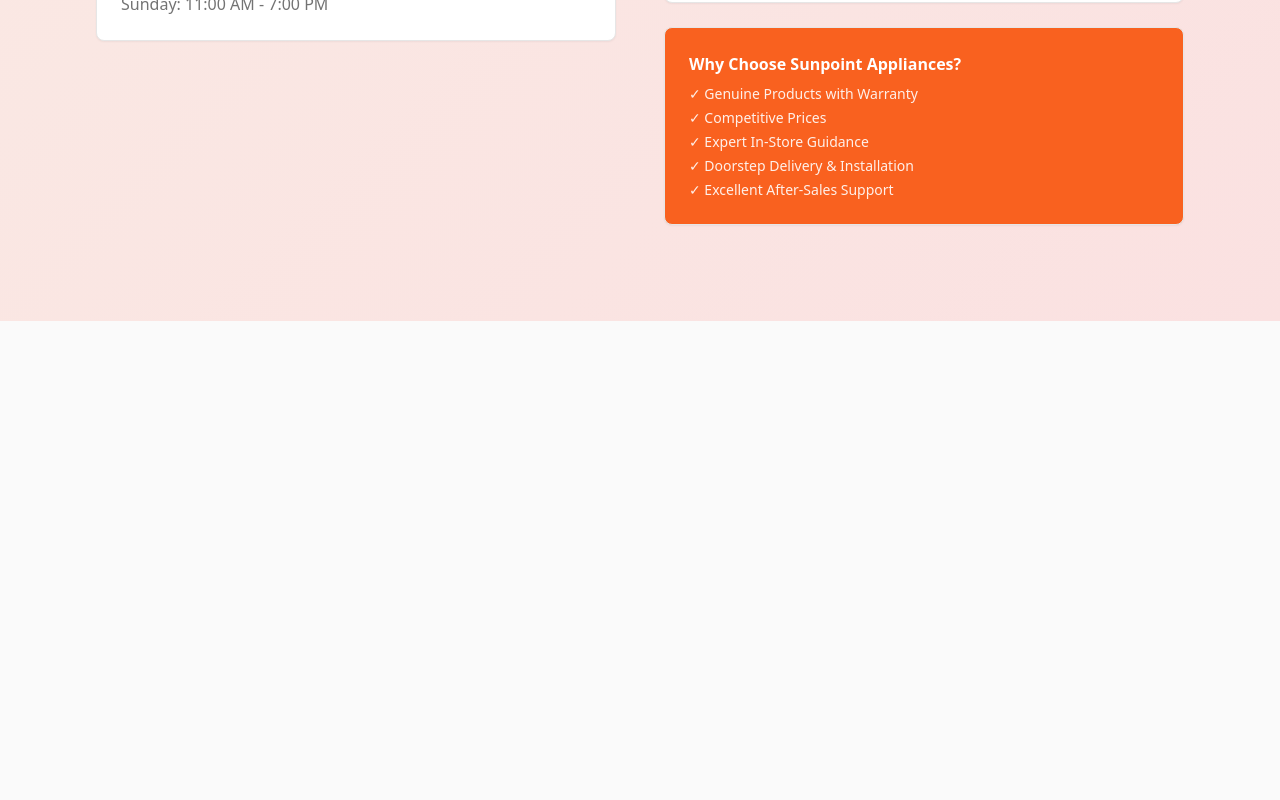
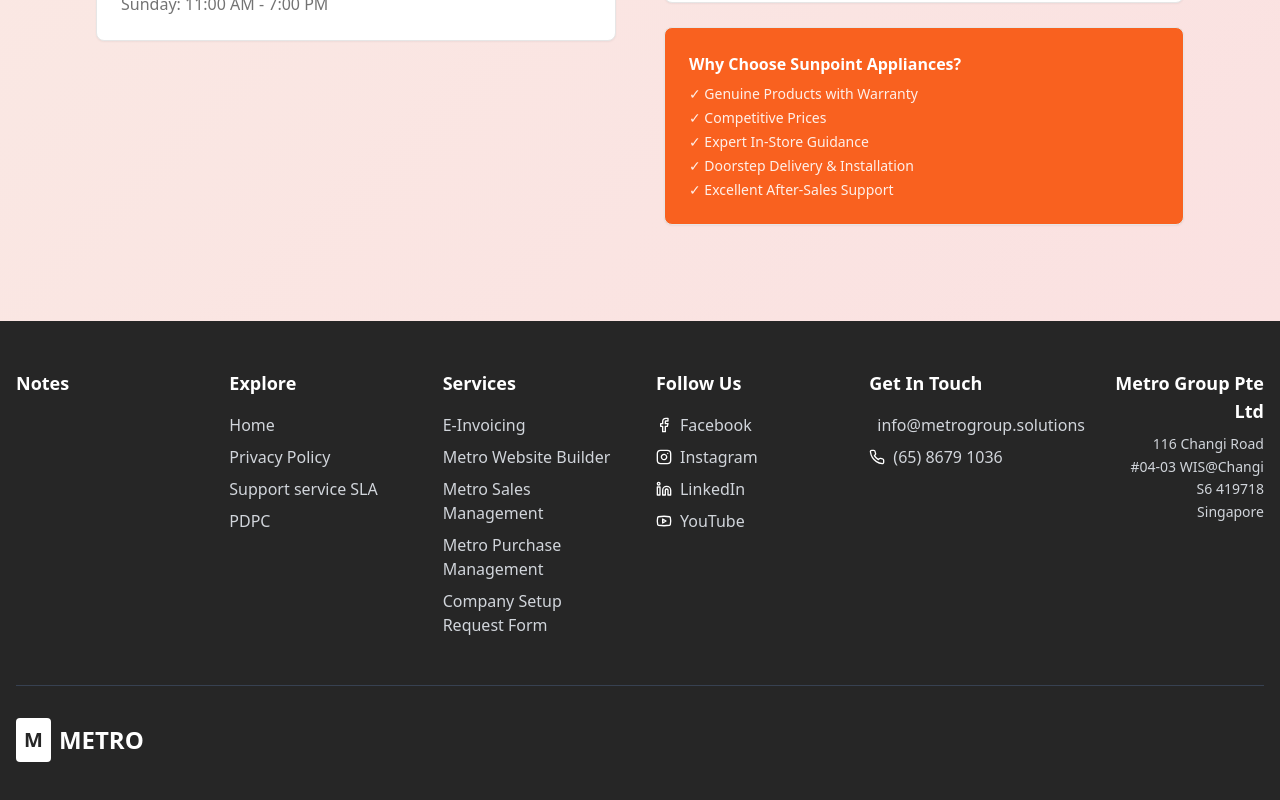
Before and after one commit to Ganesh-Shivhare/sun-point-appliances, a React (Vite) app: page / in a window 1280 px wide. Shown: the part 4763-5563 px from the top of the page. Before the commit the page ends 5084 px from the top, so only its background shows below. Built offline with nearby package versions, Linux system fonts and the light colour scheme.

Commit message:
Add footer component
Create a new footer component that matches the provided image, including sections for "Explore", "Services", "Follow Us", "Get In Touch", and company details.

```diff
--- /dev/null
+++ b/src/components/Footer.tsx
@@ -0,0 +1,108 @@
+import { Facebook, Instagram, Linkedin, Youtube, Mail, Phone } from "lucide-react";
+
+const Footer = () => {
+  return (
+    <footer className="bg-brand-dark text-white py-12">
+      <div className="container mx-auto px-4">
+        <div className="grid grid-cols-1 md:grid-cols-2 lg:grid-cols-6 gap-8">
+          {/* Notes Section */}
+          <div className="lg:col-span-1">
+            <h3 className="text-lg font-semibold mb-4">Notes</h3>
+          </div>
+
+          {/* Explore Section */}
+          <div className="lg:col-span-1">
+            <h3 className="text-lg font-semibold mb-4">Explore</h3>
+            <ul className="space-y-2">
+              <li><a href="#" className="text-gray-300 hover:text-white transition-colors">Home</a></li>
+              <li><a href="#" className="text-gray-300 hover:text-white transition-colors">Privacy Policy</a></li>
+              <li><a href="#" className="text-gray-300 hover:text-white transition-colors">Support service SLA</a></li>
+              <li><a href="#" className="text-gray-300 hover:text-white transition-colors">PDPC</a></li>
+            </ul>
+          </div>
+
+          {/* Services Section */}
+          <div className="lg:col-span-1">
+            <h3 className="text-lg font-semibold mb-4">Services</h3>
+            <ul className="space-y-2">
+              <li><a href="#" className="text-gray-300 hover:text-white transition-colors">E-Invoicing</a></li>
+              <li><a href="#" className="text-gray-300 hover:text-white transition-colors">Metro Website Builder</a></li>
+              <li><a href="#" className="text-gray-300 hover:text-white transition-colors">Metro Sales Management</a></li>
+              <li><a href="#" className="text-gray-300 hover:text-white transition-colors">Metro Purchase Management</a></li>
+              <li><a href="#" className="text-gray-300 hover:text-white transition-colors">Company Setup Request Form</a></li>
+            </ul>
+          </div>
+
+          {/* Follow Us Section */}
+          <div className="lg:col-span-1">
+            <h3 className="text-lg font-semibold mb-4">Follow Us</h3>
+            <ul className="space-y-2">
+              <li className="flex items-center gap-2">
+                <Facebook size={16} />
+                <a href="#" className="text-gray-300 hover:text-white transition-colors">Facebook</a>
+              </li>
+              <li className="flex items-center gap-2">
+                <Instagram size={16} />
+                <a href="#" className="text-gray-300 hover:text-white transition-colors">Instagram</a>
+              </li>
+              <li className="flex items-center gap-2">
+                <Linkedin size={16} />
+                <a href="#" className="text-gray-300 hover:text-white transition-colors">LinkedIn</a>
+              </li>
+              <li className="flex items-center gap-2">
+                <Youtube size={16} />
+                <a href="#" className="text-gray-300 hover:text-white transition-colors">YouTube</a>
+              </li>
+            </ul>
+          </div>
+
+          {/* Get In Touch Section */}
+          <div className="lg:col-span-1">
+            <h3 className="text-lg font-semibold mb-4">Get In Touch</h3>
+            <ul className="space-y-2">
+              <li className="flex items-center gap-2">
+                <Mail size={16} />
+                <a href="mailto:info@metrogroup.solutions" className="text-gray-300 hover:text-white transition-colors">
+                  info@metrogroup.solutions
+                </a>
+              </li>
+              <li className="flex items-center gap-2">
+                <Phone size={16} />
+                <a href="tel:+6586791036" className="text-gray-300 hover:text-white transition-colors">
+                  (65) 8679 1036
+                </a>
+              </li>
+            </ul>
+          </div>
+
+          {/* Company Info Section */}
+          <div className="lg:col-span-1">
+            <div className="text-right">
+              <h3 className="text-lg font-semibold mb-2">Metro Group Pte Ltd</h3>
+              <address className="text-gray-300 not-italic text-sm leading-relaxed">
+                116 Changi Road<br />
+                #04-03 WIS@Changi<br />
+                S6 419718<br />
+                Singapore
+              </address>
+            </div>
+          </div>
+        </div>
+
+        {/* Logo Section */}
+        <div className="mt-12 pt-8 border-t border-gray-700">
+          <div className="flex justify-start">
+            <div className="flex items-center gap-2">
+              <div className="bg-white text-brand-dark p-2 rounded">
+                <span className="font-bold text-xl">M</span>
+              </div>
+              <span className="text-2xl font-bold">METRO</span>
+            </div>
+          </div>
+        </div>
+      </div>
+    </footer>
+  );
+};
+
+export default Footer;
--- a/src/pages/Index.tsx
+++ b/src/pages/Index.tsx
@@ -5,6 +5,7 @@ import Products from "@/components/Products";
 import Brands from "@/components/Brands";
 import Testimonials from "@/components/Testimonials";
 import Contact from "@/components/Contact";
+import Footer from "@/components/Footer";
 
 const Index = () => {
   return (
@@ -18,6 +19,7 @@ const Index = () => {
         <Testimonials />
         <Contact />
       </div>
+      <Footer />
     </div>
   );
 };
```
